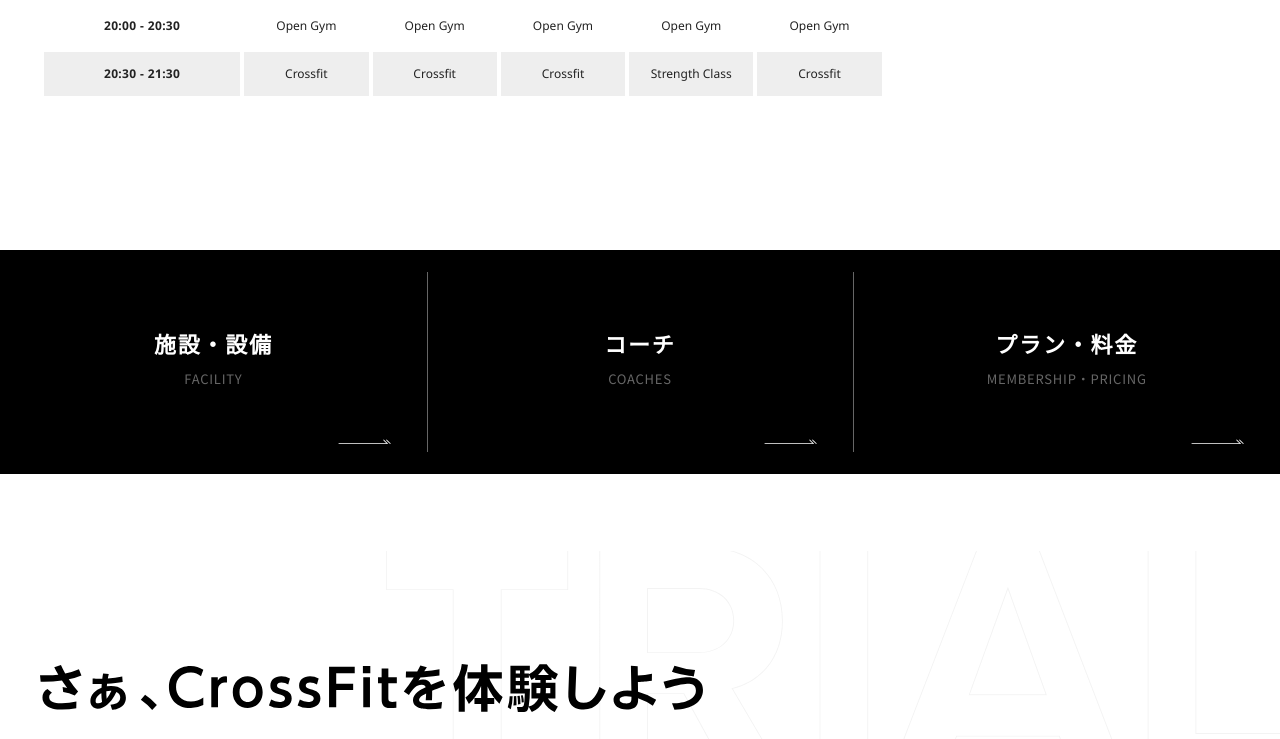
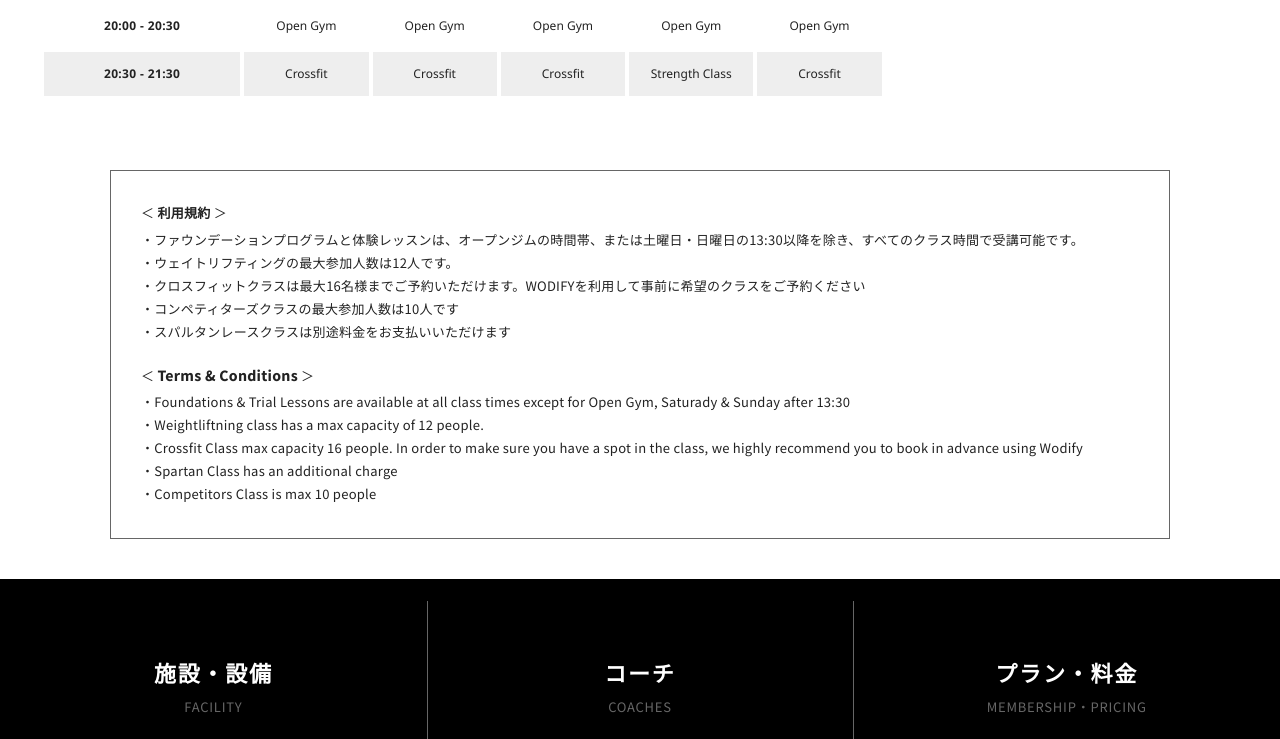
Before and after one commit to Cris-CL/crossfit_website, a website: page schedule.html in a window 1280 px wide. Shown: the part 1283-2022 px from the top of the page. Drawn offline with Linux system fonts and the light colour scheme.

```diff
--- a/assets/css/media-queries.css
+++ b/assets/css/media-queries.css
@@ -1056,9 +1056,15 @@
     #page_schedule .sec_schedule .schedule_hero {
         height: 180px;
     }
+    #page_schedule .sec_schedule.com_page {
+        padding: 0 10px 20px;
+    }
     #page_schedule .sec_schedule .schedule_calendar_wrap {
         margin-top: 38px;
         padding: 0 6px;
+    }
+    #page_schedule .sec_reserve2 .reserve_btm {
+        margin-top: 30px;
     }
     #page_schedule .sec_schedule .main_title {
         margin-top: 48px;
--- a/assets/css/styles.css
+++ b/assets/css/styles.css
@@ -1653,7 +1653,7 @@ span.swiper-pagination-current {
     object-fit: cover;
 }
 #page_schedule .sec_schedule.com_page {
-    padding-top: 0;
+    padding: 0 20px 30px;
 }
 #page_schedule .sec_schedule .main_title {
     margin-top: 88px;
@@ -1661,6 +1661,12 @@ span.swiper-pagination-current {
 #page_schedule .sec_schedule .schedule_calendar_wrap {
     max-width: 1200px;
     margin: 42px auto 0;
+}
+#page_schedule .sec_reserve2 {
+    padding-bottom: 0;
+}
+#page_schedule .sec_reserve2 .reserve_btm {
+    margin-top: 40px;
 }
 #page_schedule .sec_schedule .schedule_head {
     display: grid;
--- a/schedule.html
+++ b/schedule.html
@@ -141,6 +141,29 @@
       </div>
 
     </section>
+    <section class="sec_reserve2">
+      <div class="reserve_btm com_inner">
+        <div class="kiyaku_box" style="margin-bottom: 40px;">
+          <h4 class="title jp">＜ <span>利用規約</span> ＞</h4>
+          <ul class="kiyaku_list">
+            <li>ファウンデーションプログラムと体験レッスンは、オープンジムの時間帯、または土曜日・日曜日の13:30以降を除き、すべてのクラス時間で受講可能です。</li>
+            <li>ウェイトリフティングの最大参加人数は12人です。</li>
+            <li>クロスフィットクラスは最大16名様までご予約いただけます。WODIFYを利用して事前に希望のクラスをご予約ください</li>
+            <li>コンペティターズクラスの最大参加人数は10人です</li>
+            <li>スパルタンレースクラスは別途料金をお支払いいただけます</li>
+          </ul>
+          <h4 class="title en">＜ <span class="font_proxima">Terms &amp; Conditions</span> ＞</h4>
+          <ul class="kiyaku_list">
+            <li class="font_proxima">Foundations & Trial Lessons are available at all class times except for Open Gym, Saturady & Sunday after 13:30</li>
+            <li class="font_proxima">Weightliftning class has a max capacity of 12 people.</li>
+            <li class="font_proxima">Crossfit Class max capacity 16 people. In order to make sure you have a spot in the class, we highly recommend you to book in advance using Wodify</li>
+            <li class="font_proxima">Spartan Class has an additional charge</li>
+            <li class="font_proxima">Competitors Class is max 10 people</li>
+          </ul>
+        </div>
+      </div>
+    </section>
+
 
     <!-- com_sec_link Section -->
     <section class="com_sec_link">
```
